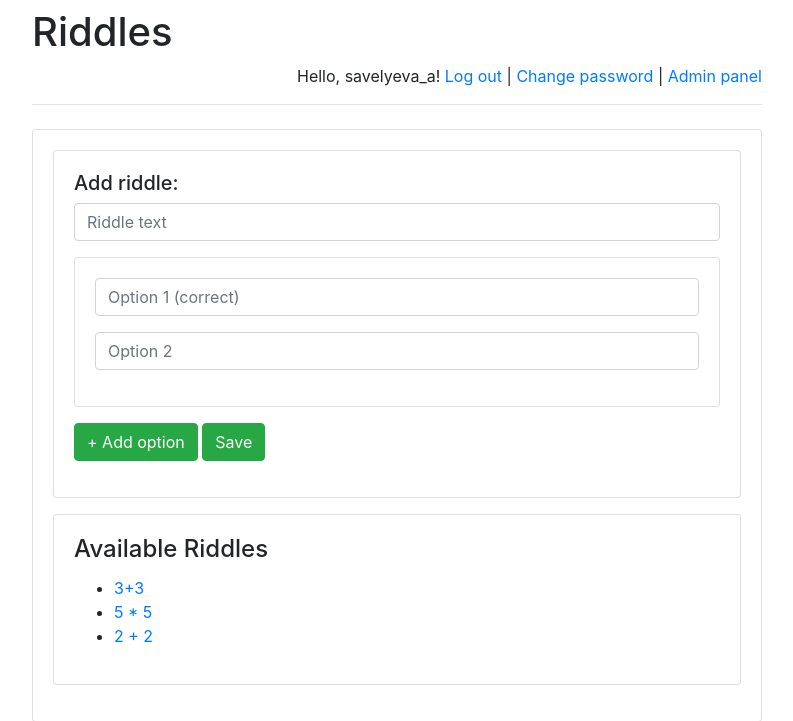
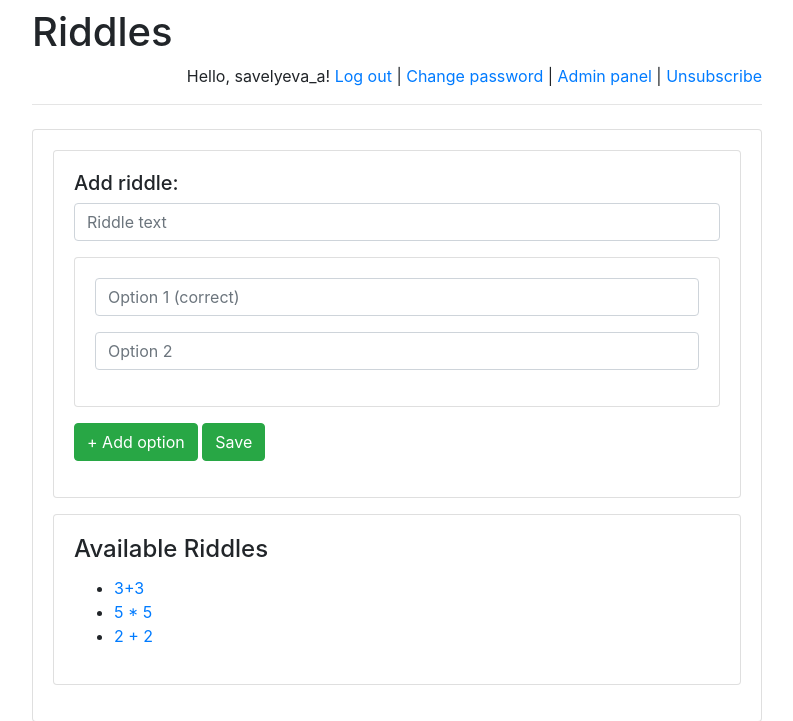
Before and after one commit to AliaksandraSavelyeva/IBA_Django_project, a Django app: page /riddles/admin/ in a window 1280 px wide. Shown: the top 721 px of the page, without its empty margins (243-1036 px from the left). Run offline with Django 3.2, Linux system fonts and the light colour scheme; a user stored in the database is signed in; data comes from the database, SQL or seed files in the repository; both versions use the stored data as it was after the commit; some libraries are stand-ins or nearby versions.

Commit message:
practice_9 - unsubscribe

```diff
--- a/riddles/templates/base.html
+++ b/riddles/templates/base.html
@@ -25,6 +25,8 @@ href="https://stackpath.bootstrapcdn.com/bootstrap/4.1.3/css/bootstrap.min.css">
                     {% endif %}
                     {% if user.email == '' %}
                         | <a href="/riddles/subscribe">Subscribe</a>
+                    {% else %}
+                        | <a href="/riddles/unsubscribe">Unsubscribe</a>
                     {% endif %}
                 </p>
             {% else %}
--- a/riddles/urls.py
+++ b/riddles/urls.py
@@ -17,11 +17,8 @@ urlpatterns = [
     url(r'^logout/$', views.LogoutView.as_view()),
     url(r'^password-change/', views.PasswordChangeView.as_view()),
     re_path(r'^admin/$', views.admin, name='admin'),
-    re_path(r'^([0-9]+)/get_mark/$',
-            views.get_mark,
-            name='get_mark'),
-    re_path(r'^post_riddle/$',
-            views.post_riddle,
-            name='post_riddle'),
+    re_path(r'^([0-9]+)/get_mark/$', views.get_mark, name='get_mark'),
+    re_path(r'^post_riddle/$', views.post_riddle, name='post_riddle'),
     re_path(r'^subscribe/$', views.SubscribeView.as_view()),
+    re_path(r'^unsubscribe/$', views.unsubscribe, name='unsubscribe'),
 ]
--- a/riddles/views.py
+++ b/riddles/views.py
@@ -205,6 +205,13 @@ def msg_list(request, riddle_id):
     return JsonResponse(json.dumps(res), safe=False)
 
 
+# функция для удаления подписки
+def unsubscribe(request):
+    request.user.email = ''
+    request.user.save()
+    return HttpResponseRedirect(app_url)
+
+
 class RegisterFormView(FormView):
     form_class = UserCreationForm
     success_url = app_url + "login/"
```
Also changed, not shown: db.sqlite3.
